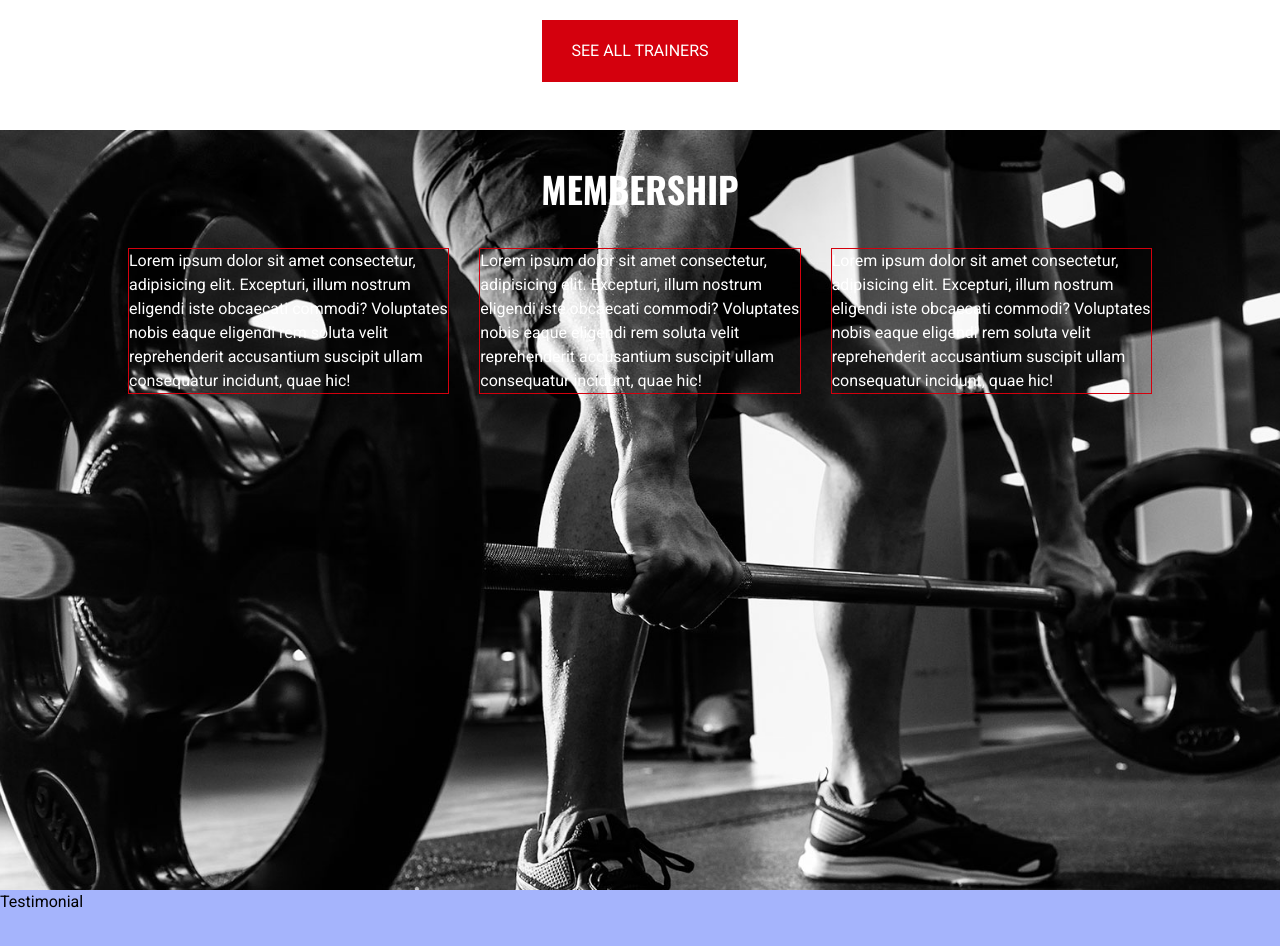
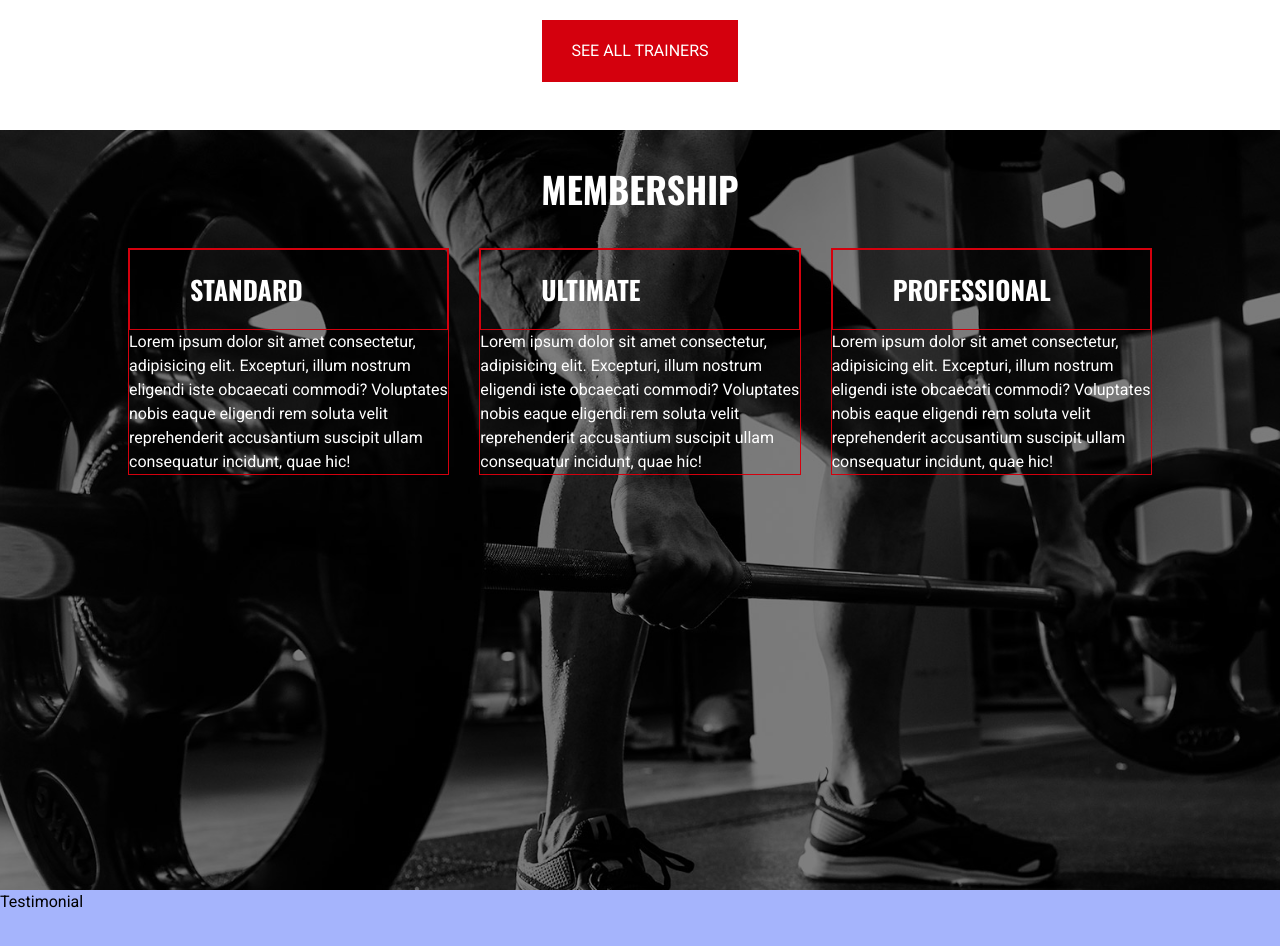
Before and after one commit to Quincy-Fer/fit-physique, a Next.js app: page / in a window 1280 px wide. Shown: the part 4180-5126 px from the top of the page. Built offline with nearby package versions, Linux system fonts and the light colour scheme.

Commit message:
Create overlay, styling

```diff
--- a/components/Membership.tsx
+++ b/components/Membership.tsx
@@ -7,7 +7,8 @@ import MembershipSlider from "./MembershipSlider";
 const Membership = () => {
   return (
     <section
-      className="py-8 xl:py-0 lg:h-[95vh] bg-membership bg-cover bg-center relative"
+      className="py-8 xl:py-0 lg:h-[95vh] bg-membership bg-cover bg-center relative
+      before:w-full before:h-full before:bg-black/50 before:absolute before:top-0 before:z-10"
       id="prices"
     >
       <div className="container mx-auto px-0 text-white h-full flex flex-col xl:pt-24 relative z-20">
--- a/components/MembershipSlider.tsx
+++ b/components/MembershipSlider.tsx
@@ -144,8 +144,13 @@ const MembershipSlider = () => {
       {membershipData.map((item, index) => {
         return (
           <SwiperSlide key={index}>
-            <div className="border border-accent hover:bg-primary-300/80 transition-all duration-300 w-full
-            max-w-sm xl:max-w-none mx-auto">
+            <div
+              className="border border-accent hover:bg-primary-300/80 transition-all duration-300 w-full
+            max-w-sm xl:max-w-none mx-auto"
+            >
+              <div className="py-5 px-[60px] border border-accent">
+                <h4 className="h4">{item.title}</h4>
+              </div>
               Lorem ipsum dolor sit amet consectetur, adipisicing elit.
               Excepturi, illum nostrum eligendi iste obcaecati commodi?
               Voluptates nobis eaque eligendi rem soluta velit reprehenderit
```
